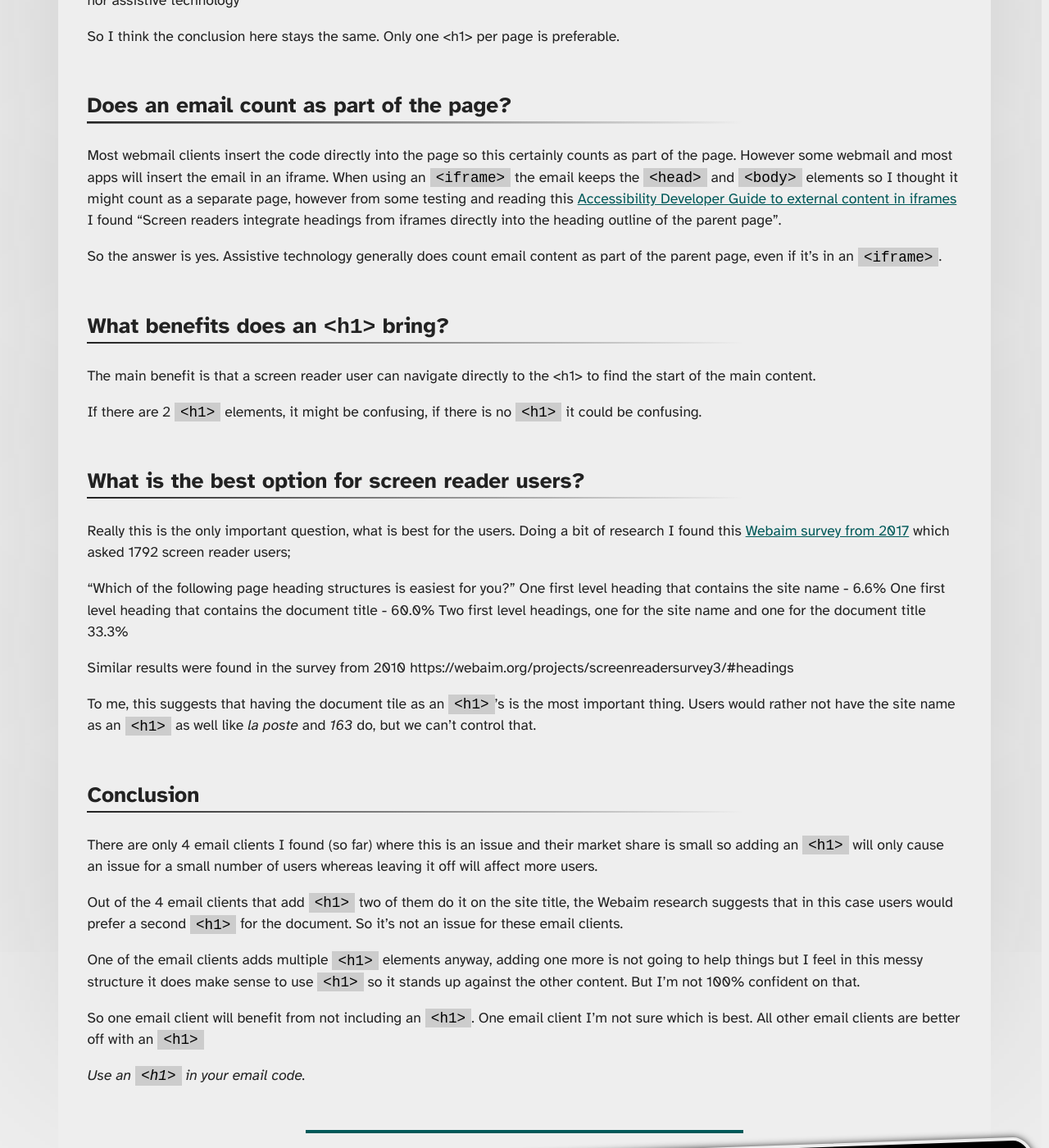
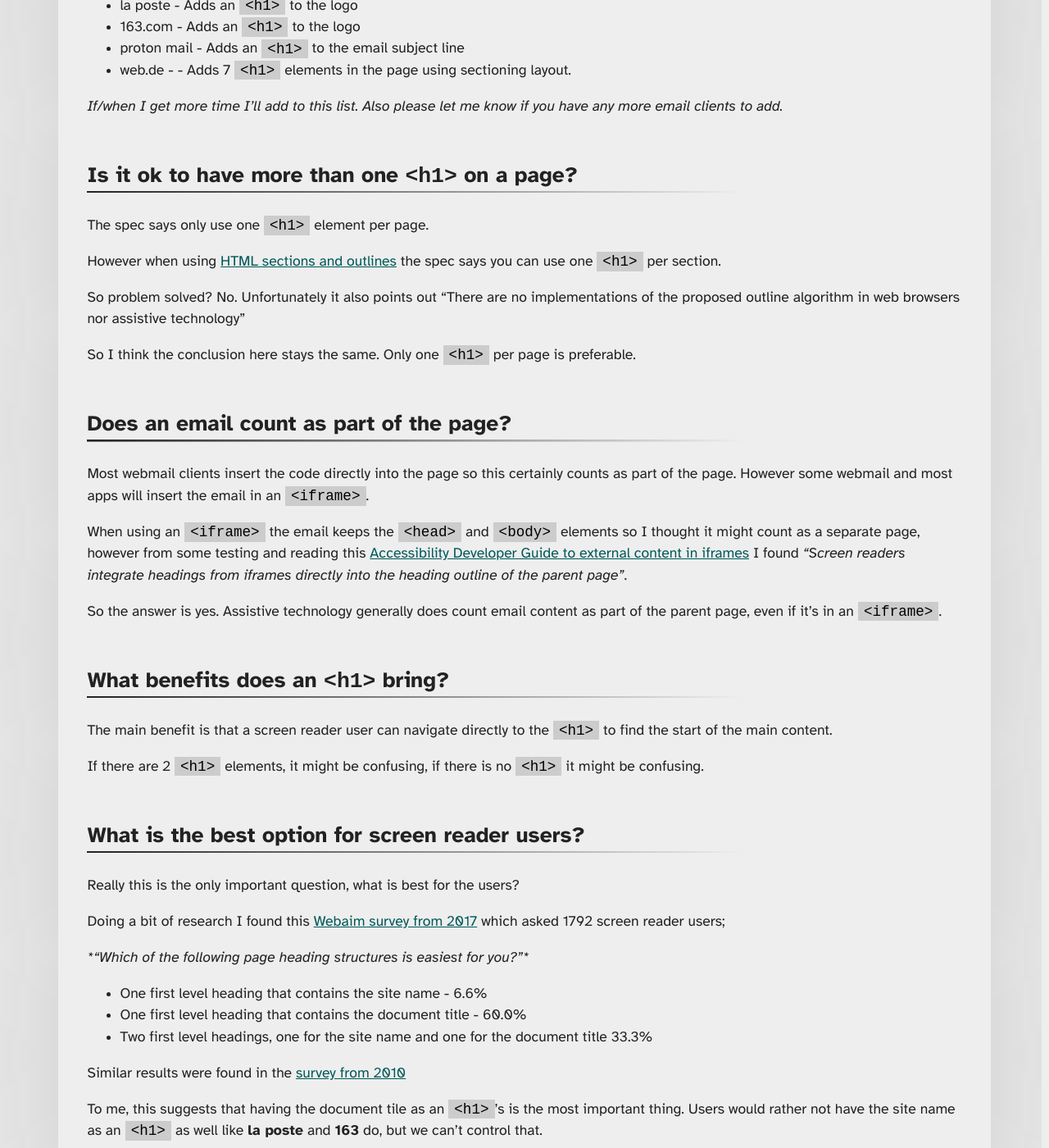
Before and after one commit to M-J-Robbins/good-email-code, a Jekyll site: the page built from email-accessibility/should-you-use-an-h1-in-email-code.md, in a window 1280 px wide and 1400 px high, scrolled down 1126 px. Shown: the whole window at 82% size. Built offline with Jekyll 4.4.1, drawn with Linux system fonts in a browser that asks for light colours; our own code applies the rules of GitHub Pages for plain Markdown files; a script that is not in the unit is left out; some of the changed text lies outside the part shown.

Commit message:
Update should-you-use-an-h1-in-email-code.md

```diff
--- a/email-accessibility/should-you-use-an-h1-in-email-code.md
+++ b/email-accessibility/should-you-use-an-h1-in-email-code.md
@@ -1,37 +1,37 @@
-# Should you use an <h1> in email code?
+# Should you use an `<h1>` in email code?
 Short answer, yes.
 Long answer...
 
 I’m writing this following on from a couple of really interesting twitter conversation you can see here [twitter conversation 1]( https://twitter.com/Paul_Airy/status/1384824287945764866) and
 [twitter conversation 2](https://twitter.com/M_J_Robbins/status/1385163970659721216)
 
-The question is, should you use an <h1> in email code? It’s recommended to only have one `<h1>` on a page, however if we include it in our email code there might also be one in the webmail.
+The question is, should you use an `<h1>` in email code? It’s recommended to only have one `<h1>` on a page, however if we include one in our email code there might also be one already in the webmail.
 
 So there are a few questions here which I’m going to try and answer...
+ * [Which email clients add an `<h1>` to the content?](which-email-clients-add-an-h1-to-the-content)
+ * [Which email clients add an `<h1>` to the content?](which-email-clients-add-an-h1-to-the-content)
+ * [Is it ok to have more than one `<h1>` on a page?](is-it-ok-to-have-more-than-one-h1-on-a-page)
+ * [Does an email count as part of the page?](does-an-email-count-as-part-of-the-page)
+ * [What benefits does an `<h1>` bring?](what-benefits-does-an-h1-bring)
+ * [What is the best option for screen reader users?](what-is-the-best-option-for-screen-reader-users)
 
-Which email clients add an `<h1>` to the content?
-Is it ok to have more than one `<h1>` on a page?
-Does an email count as part of the page?
-What benefits does an <h1> bring?
-Which email clients add an `<h1>`?
-What is the best option for screen reader users?
 ## Which email clients add an `<h1>` to the content?
 I ran some quick tests on webmail clients and found that most webmail clients don’t add an `<h1>`
-Gmail
-Outlook
-Yahoo
-AOL
-Freenet
-mail.ru
-yandex
-rambler
+ * Gmail
+ * Outlook
+ * Yahoo
+ * AOL
+ * Freenet
+ * mail.ru
+ * yandex
+ * rambler
 But there are a few that do
-la poste - Adds an `<h1>` to the logo
-163.com - Adds an `<h1>` to the logo
-proton mail - Adds an `<h1>` to the email subject line
-web.de - - Adds 7 `<h1>` elements in the page using sectioning layout.
+ * la poste - Adds an `<h1>` to the logo
+ * 163.com - Adds an `<h1>` to the logo
+ * proton mail - Adds an `<h1>` to the email subject line
+ * web.de - - Adds 7 `<h1>` elements in the page using sectioning layout.
 
-Please let me know if you have any more email clients to add to either list
+_If/when I get more time I'll add to this list.  Also please let me know if you have any more email clients to add._
 
 ## Is it ok to have more than one `<h1>` on a page?
 The spec says only use one `<h1>` element per page.
@@ -40,35 +40,41 @@
 
 So problem solved? No. Unfortunately it also points out  “There are no implementations of the proposed outline algorithm in web browsers nor assistive technology”
 
-So I think the conclusion here stays the same.  Only one <h1> per page is preferable.
+So I think the conclusion here stays the same.  Only one `<h1>` per page is preferable.
 ## Does an email count as part of the page?
-Most webmail clients insert the code directly into the page so this certainly counts as part of the page.  However some webmail and most apps will insert the email in an iframe.  When using an `<iframe>` the email keeps the `<head>` and `<body>` elements so I thought it might count as a separate page, however from some testing and reading this [Accessibility Developer Guide to external content in iframes](https://www.accessibility-developer-guide.com/examples/headings/iframes/#headings-in-iframes) I found “Screen readers integrate headings from iframes directly into the heading outline of the parent page”.
+Most webmail clients insert the code directly into the page so this certainly counts as part of the page.  However some webmail and most apps will insert the email in an `<iframe>`.
+
+When using an `<iframe>` the email keeps the `<head>` and `<body>` elements so I thought it might count as a separate page, however from some testing and reading this [Accessibility Developer Guide to external content in iframes](https://www.accessibility-developer-guide.com/examples/headings/iframes/#headings-in-iframes) I found _“Screen readers integrate headings from iframes directly into the heading outline of the parent page”_.
 
 So the answer is yes. Assistive technology generally does count email content as part of the parent page, even if it’s in an `<iframe>`.
+
 ## What benefits does an `<h1>` bring?
-The main benefit is that a screen reader user can navigate directly to the <h1> to find the start of the main content.
+The main benefit is that a screen reader user can navigate directly to the `<h1>` to find the start of the main content.
 
-If there are 2 `<h1>` elements, it might be confusing, if there is no `<h1>` it could be confusing.
+If there are 2 `<h1>` elements, it might be confusing, if there is no `<h1>` it might be confusing.
+
 ## What is the best option for screen reader users?
-Really this is the only important question, what is best for the users. Doing a bit of research I found this [Webaim survey from 2017](https://webaim.org/projects/screenreadersurvey7/#heading) which asked 1792 screen reader users;
+Really this is the only important question, what is best for the users?
 
-“Which of the following page heading structures is easiest for you?”
-One first level heading that contains the site name - 6.6%
-One first level heading that contains the document title - 60.0%
-Two first level headings, one for the site name and one for the document title	33.3%
+Doing a bit of research I found this [Webaim survey from 2017](https://webaim.org/projects/screenreadersurvey7/#heading) which asked 1792 screen reader users;
 
-Similar results were found in the survey from 2010  https://webaim.org/projects/screenreadersurvey3/#headings
+_*“Which of the following page heading structures is easiest for you?”*_
+ * One first level heading that contains the site name - 6.6%
+ * One first level heading that contains the document title - 60.0%
+ * Two first level headings, one for the site name and one for the document title	33.3%
 
-To me, this suggests that having the document tile as an `<h1>`’s is the most important thing. Users would rather not have the site name as an `<h1>` as well like  *la poste* and *163*  do, but we can’t control that.
+Similar results were found in the [survey from 2010](https://webaim.org/projects/screenreadersurvey3/#headings)
+
+To me, this suggests that having the document tile as an `<h1>`’s is the most important thing. Users would rather not have the site name as an `<h1>` as well like  **la poste** and **163**  do, but we can’t control that.
 ## Conclusion
-There are only 4 email clients I found (so far) where this is an issue and their market share is small so adding an `<h1>` will only cause an issue for a small number of users whereas leaving it off will affect more users.
+There are only 4 email clients I've found (so far) where this is potentially an issue and their market share is small so adding an `<h1>` would only cause an issue for a small number of users whereas leaving it off will affect more users.
 
-Out of the 4 email clients that add `<h1>` two of them do it on the site title, the Webaim research suggests that in this case users would prefer a second `<h1>` for the document.  So it’s not an issue for these email clients.
+Out of the 4 email clients that add `<h1>` two of them do it on the site title. The Webaim research suggests that in this case users would prefer a second `<h1>` for the document.  So adding an `<h1>` is not an issue for these email clients.
 
-One of the email clients adds multiple `<h1>` elements anyway, adding one more is not going to help things but I feel in this messy structure it does make sense to use `<h1>` so it stands up against the other content.  But I’m not 100% confident on that.
+One of the email clients adds multiple `<h1>` elements anyway. Adding one more is not going to help things but I feel in this messy structure it does make sense to use `<h1>` so it stands up against the other content.  But I’m not 100% confident on that.
 
 So one email client will benefit from not including an  `<h1>`.
-One email client I’m not sure which is best.
-All other email clients are better off with an `<h1>`
+One email client I’m not sure which is best, but probably best to include it.
+All other email clients (I've looked at) are better off with an `<h1>`
 
-*Use an `<h1>` in your email code.*
+**Use an `<h1>` in your email code.**
```
